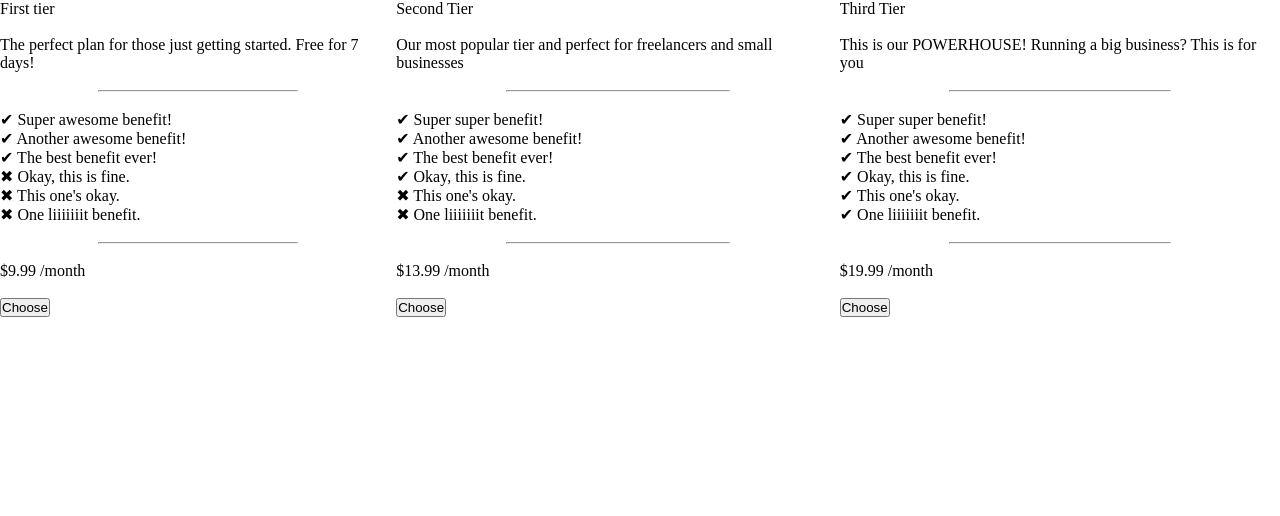
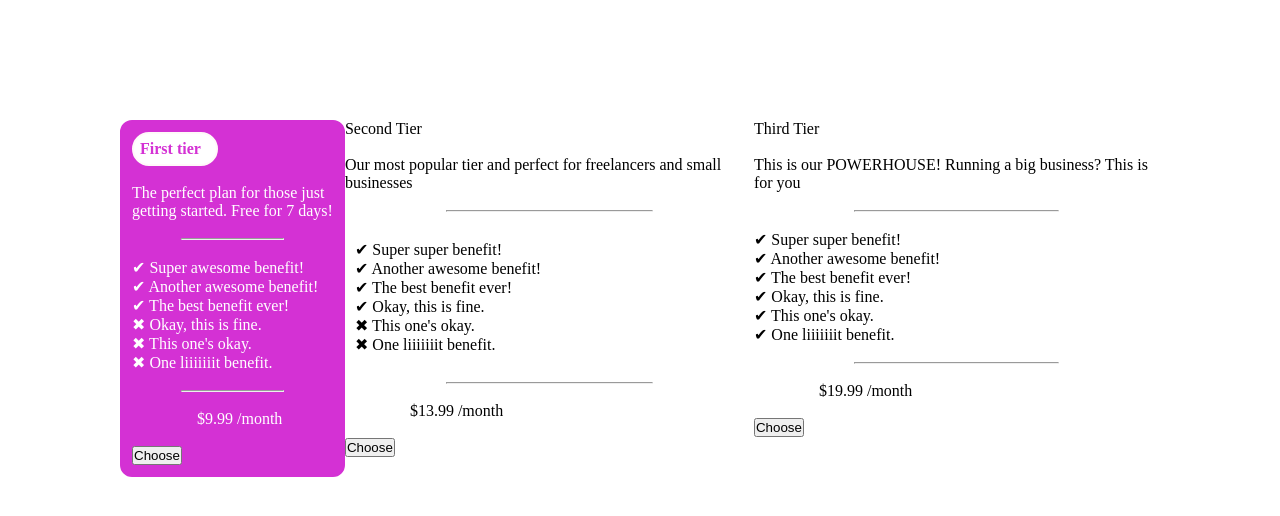
Before and after one commit to AkshathaShivakumar/Pricing-Table-Page, a plain HTML site: page index.html in a window 1280 px wide. Drawn offline with Linux system fonts and the light colour scheme.

Commit message:
updated CSS file

```diff
--- a/style.css
+++ b/style.css
@@ -4,13 +4,37 @@
 }
 .pricingTable{
     display: flex;
+    margin: 100px;
+    padding: 20px;
+    justify-content: space-around;
+}
+.heading{
+    width: 70px;
+    border: 2px solid #fff9f9;
+    border-radius: 18px ;
+    padding: 6px;
+    /* font-size:; */
+    color: rgb(212, 49, 212);
+    font-weight: bold;
+    background-color: white;
 }
 .basic{
-    width: 400px ;
+    width: 220px ;
     height: auto;
-    border-radius: 23px solid black;
+    border: 2px solid  rgb(212, 49, 212);
+    border-radius: 12px ;
+    padding: 10px;
+    background-color:rgb(212, 49, 212) ;
+    color: white;
+}
+.details {
+    padding: 10px;
 }
 .pricingTable hr{
     width: 50% ;
     margin: auto;
 }
+.price{
+    padding-left:65px;
+    margin: auto;
+}
```
